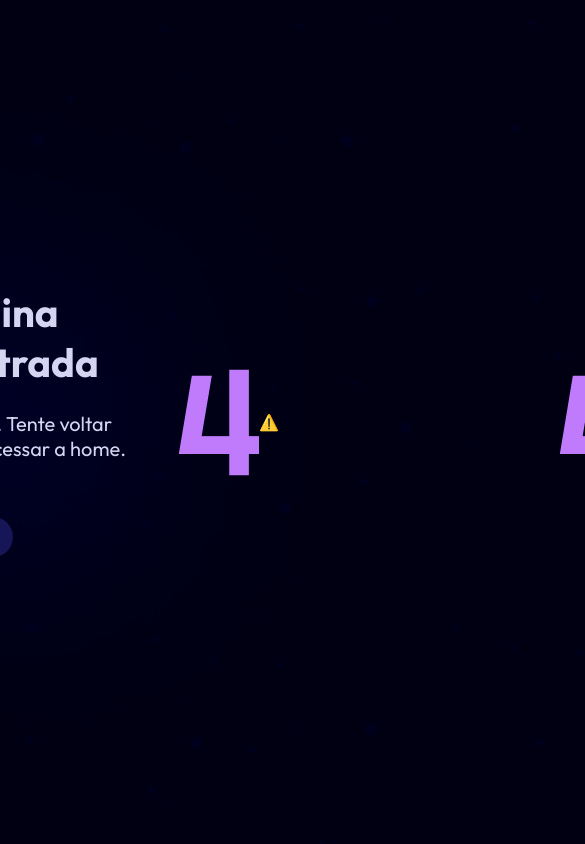
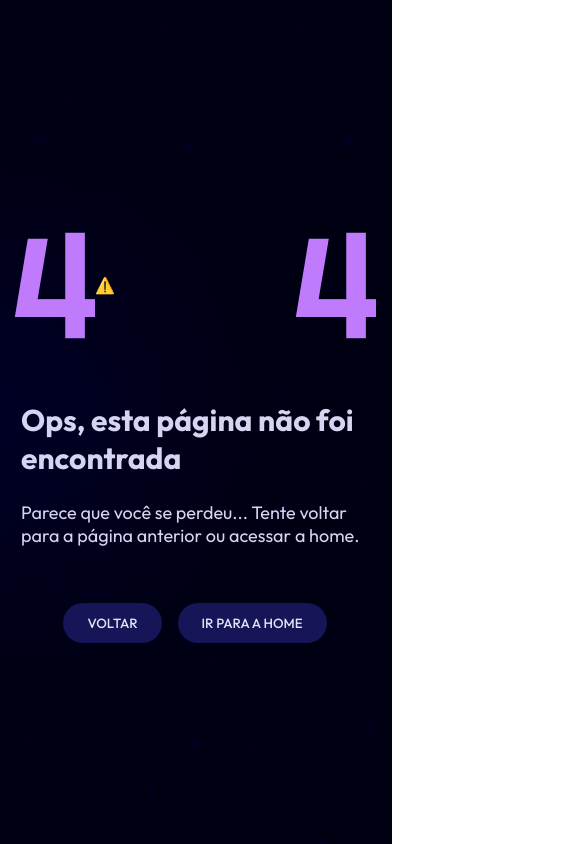
Before and after one commit to GabrielLicar/Pagina-404, a plain HTML site: page index.html in a window 390 px wide. Shown: the top 844 px of the page, 585 px wide, since content can reach past the window. Drawn offline with nearby package versions, Linux system fonts and the light colour scheme; no server answers.

Commit message:
✅ Added responsive mobile

```diff
--- a/index.html
+++ b/index.html
@@ -22,7 +22,7 @@
     </div>
     <div class="a404">
       <img src="./assets/4.png" alt="4">
-      <lottie-player src="https://lottie.host/ab7a5c4d-d0de-4877-be5e-8cffedab2bf1/f7kJBYBWYz.json" background="transparent" speed="1" style="width: 300px; height: 300px;" loop autoplay></lottie-player>
+      <lottie-player id="planet" src="https://lottie.host/ab7a5c4d-d0de-4877-be5e-8cffedab2bf1/f7kJBYBWYz.json" background="transparent" speed="1" loop autoplay></lottie-player>
       <img src="./assets/4.png" alt="4">
     </div>
   </div>
--- a/style.css
+++ b/style.css
@@ -3,7 +3,7 @@
   padding: 0;
   box-sizing: border-box;
 
-  font-family: 'Outfit';
+  font-family: "Outfit";
 }
 
 :root {
@@ -24,9 +24,11 @@ body {
   align-items: center;
   justify-content: center;
 
-  background-image: url('./assets/background.png');
+  background-image: url("./assets/background.png");
   background-size: cover;
   background-repeat: no-repeat;
+
+  overflow: hidden;
 
   height: 100vh;
 }
@@ -34,29 +36,31 @@ body {
 .container {
   display: grid;
 
+  width: 100%;
+  height: 100%;
+
   grid-template-columns: 1fr 1fr;
   align-items: center;
   padding: 0 16rem;
 }
 
 .info {
-  width: 38.0rem;
+  width: 38rem;
   display: flex;
   flex-direction: column;
   gap: 2.4rem;
-
 }
 
 #title {
   color: var(--color-gray-01);
   font-weight: bold;
-  font-size: 4.0rem;
+  font-size: 4rem;
 }
 
 #subtitle {
   color: var(--color-gray-01);
   font-weight: 300;
-  font-size: 2.0rem;
+  font-size: 2rem;
 }
 
 .btn {
@@ -90,3 +94,72 @@ body {
   display: flex;
   align-items: center;
 }
+
+.container .a404 #planet {
+  width: 30rem;
+  height: 30rem;
+}
+
+
+
+@media only screen and (max-width: 600px) {
+  * {
+    margin: 0;
+    padding: 0;
+    box-sizing: border-box;
+  }
+
+  body {
+    display: flex;
+
+    background-image: url("./assets/background.png");
+    background-size: cover;
+    background-repeat: no-repeat;
+
+    overflow: hidden;
+  }
+
+  .info {
+    order: 2;
+
+    display: flex;
+    align-items: center;
+    justify-content: center;
+
+    padding: 1.6rem;
+  }
+
+  .container {
+    display: flex;
+    flex-direction: column;
+
+    width: 100%;
+    height: 100%;
+
+    align-items: center;
+    justify-content: center;
+  }
+
+  .container .a404 {
+    order: 1;
+
+    padding: 0 1.6rem;
+  }
+
+  .container .a404 #planet {
+    width: 200px;
+    height: 200px;
+  }
+
+  #title {
+    color: var(--color-gray-01);
+    font-weight: bold;
+    font-size: 3rem;
+  }
+
+  #subtitle {
+    color: var(--color-gray-01);
+    font-weight: 300;
+    font-size: 1.8rem;
+  }
+}
```
Also changed, not shown: assets/404.svg (added), 1 other file. Lines whose indentation alone changed are shown as unchanged.
